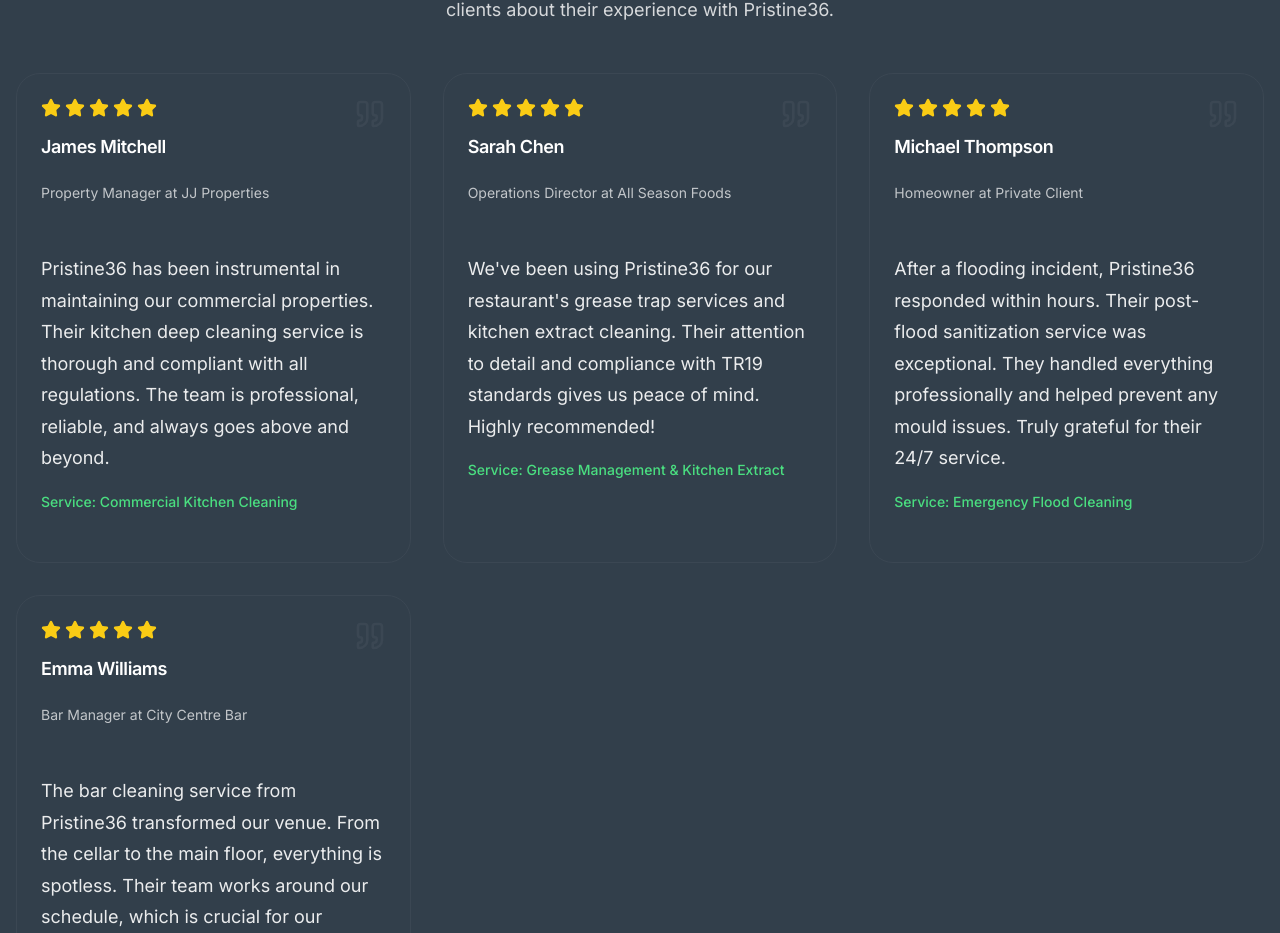
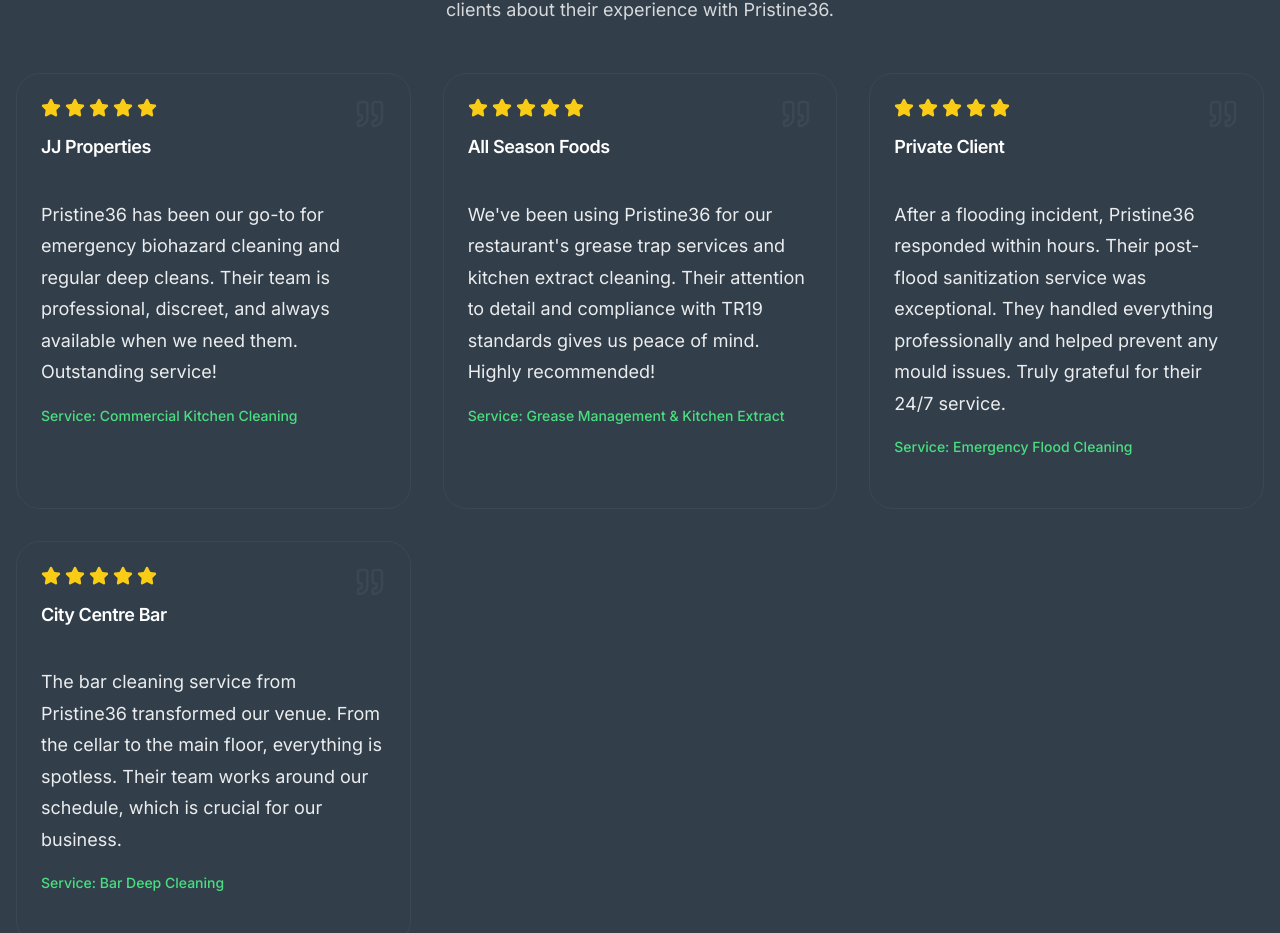
Before and after one commit to warren-code/pristine36-website, a Next.js app: page /clients in a window 1280 px wide. Shown: the part 992-1925 px from the top of the page. Built offline with nearby package versions, Linux system fonts and the light colour scheme.

Commit message:
Fix remaining issues: Replace all dummy phone numbers with real ones, remove testimonial author names, add CSS to prevent horizontal scrolling on mobile

```diff
--- a/src/app/book/page.tsx
+++ b/src/app/book/page.tsx
@@ -4,8 +4,8 @@
 import Link from 'next/link'
 import { Button } from '@/components/ui/Button'
 
-// Calendly URL - Update this with your actual Calendly link
-const CALENDLY_URL = 'https://calendly.com/your-link-here'
+// Calendly URL
+const CALENDLY_URL = 'https://calendly.com/enquiries-pristine36/30min'
 
 export default function BookPage() {
   return (
@@ -88,7 +88,7 @@
                 <h3 style={{ fontSize: '1.125rem', fontWeight: '600', color: '#111827', marginBottom: '1rem' }}>Need help?</h3>
                 <p style={{ fontSize: '0.875rem', color: '#4b5563', marginBottom: '1rem' }}>Having trouble booking or prefer to speak with someone?</p>
                 <div style={{ display: 'flex', flexDirection: 'column', gap: '0.75rem' }}>
-                  <a href="tel:+44123456789" style={{ width: '100%' }}>
+                  <a href="tel:07860249950" style={{ width: '100%' }}>
                     <Button size="md" variant="secondary" style={{ width: '100%', justifyContent: 'center' }}>
                       <Phone style={{ height: '1rem', width: '1rem', marginRight: '0.5rem' }} />
                       Call us directly
--- a/src/app/clients/page.tsx
+++ b/src/app/clients/page.tsx
@@ -8,36 +8,28 @@
 const testimonials = [
   {
     id: 1,
-    name: 'James Mitchell',
     company: 'JJ Properties',
-    role: 'Property Manager',
-    content: 'Pristine36 has been instrumental in maintaining our commercial properties. Their kitchen deep cleaning service is thorough and compliant with all regulations. The team is professional, reliable, and always goes above and beyond.',
+    content: 'Pristine36 has been our go-to for emergency biohazard cleaning and regular deep cleans. Their team is professional, discreet, and always available when we need them. Outstanding service!',
     rating: 5,
     service: 'Commercial Kitchen Cleaning'
   },
   {
     id: 2,
-    name: 'Sarah Chen',
     company: 'All Season Foods',
-    role: 'Operations Director',
     content: 'We\'ve been using Pristine36 for our restaurant\'s grease trap services and kitchen extract cleaning. Their attention to detail and compliance with TR19 standards gives us peace of mind. Highly recommended!',
     rating: 5,
     service: 'Grease Management & Kitchen Extract'
   },
   {
     id: 3,
-    name: 'Michael Thompson',
     company: 'Private Client',
-    role: 'Homeowner',
     content: 'After a flooding incident, Pristine36 responded within hours. Their post-flood sanitization service was exceptional. They handled everything professionally and helped prevent any mould issues. Truly grateful for their 24/7 service.',
     rating: 5,
     service: 'Emergency Flood Cleaning'
   },
   {
     id: 4,
-    name: 'Emma Williams',
     company: 'City Centre Bar',
-    role: 'Bar Manager',
     content: 'The bar cleaning service from Pristine36 transformed our venue. From the cellar to the main floor, everything is spotless. Their team works around our schedule, which is crucial for our business.',
     rating: 5,
     service: 'Bar Deep Cleaning'
@@ -114,10 +106,7 @@
                       <Star key={i} style={{ height: '1.25rem', width: '1.25rem', fill: '#facc15', color: '#facc15' }} />
                     ))}
                   </div>
-                  <CardTitle style={{ fontSize: '1.125rem' }}>{testimonial.name}</CardTitle>
-                  <CardDescription>
-                    {testimonial.role} at {testimonial.company}
-                  </CardDescription>
+                  <CardTitle style={{ fontSize: '1.125rem' }}>{testimonial.company}</CardTitle>
                 </CardHeader>
                 <CardContent>
                   <p style={{ marginBottom: '1rem', position: 'relative', zIndex: 10, color: 'rgba(255, 255, 255, 0.9)' }}>{testimonial.content}</p>
--- a/src/app/globals.css
+++ b/src/app/globals.css
@@ -30,6 +30,7 @@
   font-size: 16px;
   line-height: 1.5;
   -webkit-text-size-adjust: 100%;
+  overflow-x: hidden;
 }
 
 body {
@@ -42,6 +43,8 @@
   -webkit-font-smoothing: antialiased;
   -moz-osx-font-smoothing: grayscale;
   min-height: 100vh;
+  overflow-x: hidden;
+  position: relative;
 }
 
 /* Typography */
--- a/src/app/page.tsx
+++ b/src/app/page.tsx
@@ -31,8 +31,6 @@
 
 const testimonial = {
   quote: "Pristine36 has been instrumental in maintaining our commercial properties. Their kitchen deep cleaning service is thorough and compliant with all regulations.",
-  author: "James Mitchell",
-  role: "Property Manager",
   company: "JJ Properties"
 }
 
@@ -137,9 +135,9 @@
               </blockquote>
               <div className="flex justify-center">
                 <div>
-                  <div className="font-semibold" style={{ color: 'white' }}>{testimonial.author}</div>
+                  <div className="font-semibold" style={{ color: 'white' }}>{testimonial.company}</div>
                   <div style={{ color: 'rgba(255, 255, 255, 0.8)' }}>
-                    {testimonial.role} at {testimonial.company}
+                    Commercial Property Management
                   </div>
                 </div>
               </div>
@@ -213,8 +211,8 @@
             <Link href="/book" className="btn" style={{ backgroundColor: 'white', color: 'var(--primary)', fontWeight: '600', padding: '0.875rem 1.75rem', borderRadius: '9999px' }}>
               Book Consultation
             </Link>
-            <a href="tel:+44123456789" className="btn btn-outline" style={{ borderColor: 'white', color: 'white', backgroundColor: 'transparent' }}>
-              Call: +44 123 456 789
+            <a href="tel:07860249950" className="btn btn-outline" style={{ borderColor: 'white', color: 'white', backgroundColor: 'transparent' }}>
+              Call: 07860249950
             </a>
           </div>
         </div>
--- a/src/app/services/page.tsx
+++ b/src/app/services/page.tsx
@@ -306,7 +306,7 @@
                 <ArrowRight style={{ marginLeft: '0.5rem', height: '1.25rem', width: '1.25rem' }} />
               </Button>
             </Link>
-            <a href="tel:+44123456789" style={{ textDecoration: 'none' }}>
+            <a href="tel:07860249950" style={{ textDecoration: 'none' }}>
               <Button size="lg" variant="outline" style={{ borderColor: 'white', color: 'white', backgroundColor: 'transparent' }}>
                 Call Us Now
               </Button>
--- a/src/components/SEO.tsx
+++ b/src/components/SEO.tsx
@@ -19,7 +19,7 @@
     image: `${baseUrl}/logo.png`,
     description: 'Professional specialist cleaning services in Greater London including kitchen extract cleaning, biohazard cleaning, and commercial deep cleaning.',
     url: baseUrl,
-    telephone: '+44123456789',
+      telephone: '07860 249950',
     email: 'info@pristine36.com',
     address: {
       '@type': 'PostalAddress',
```
